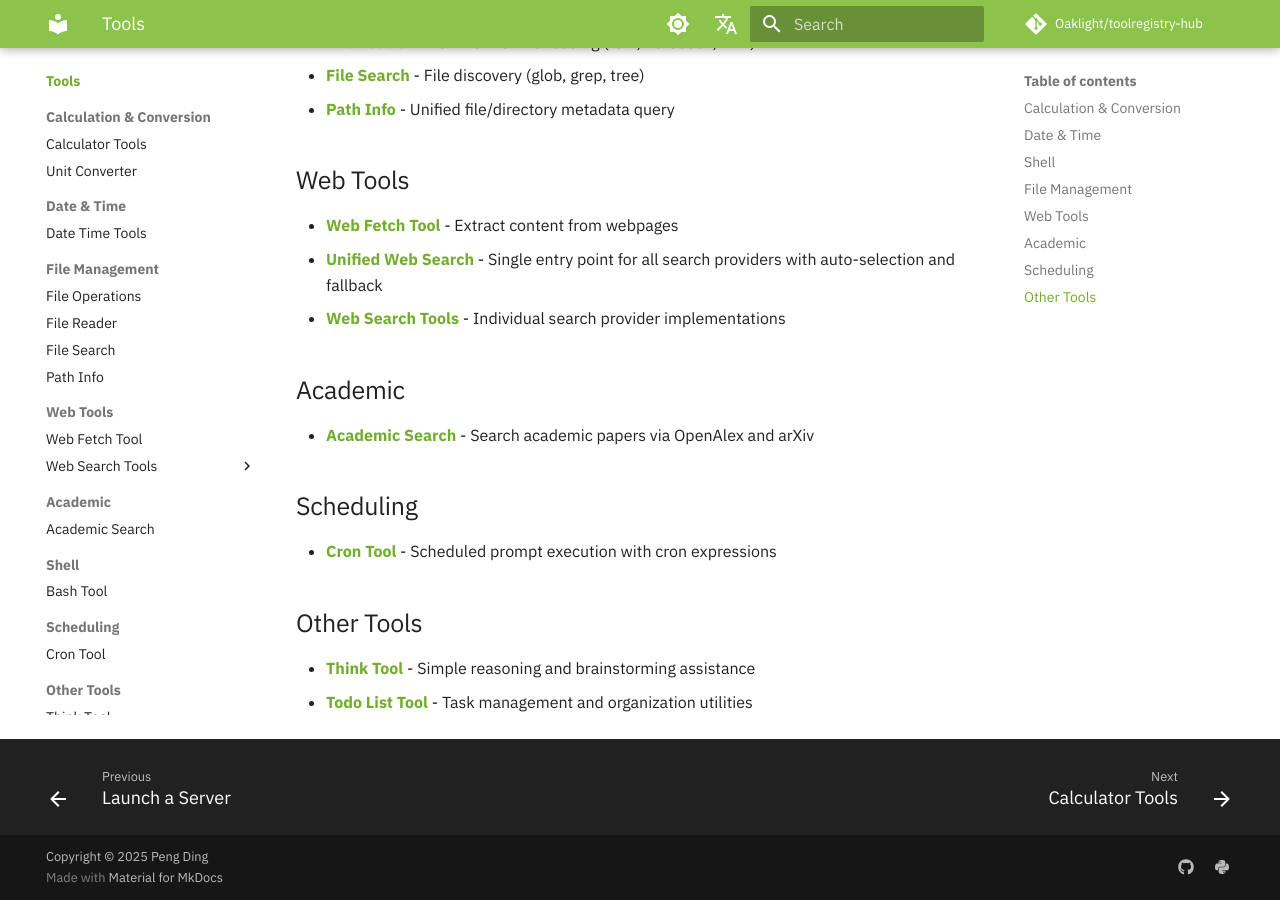
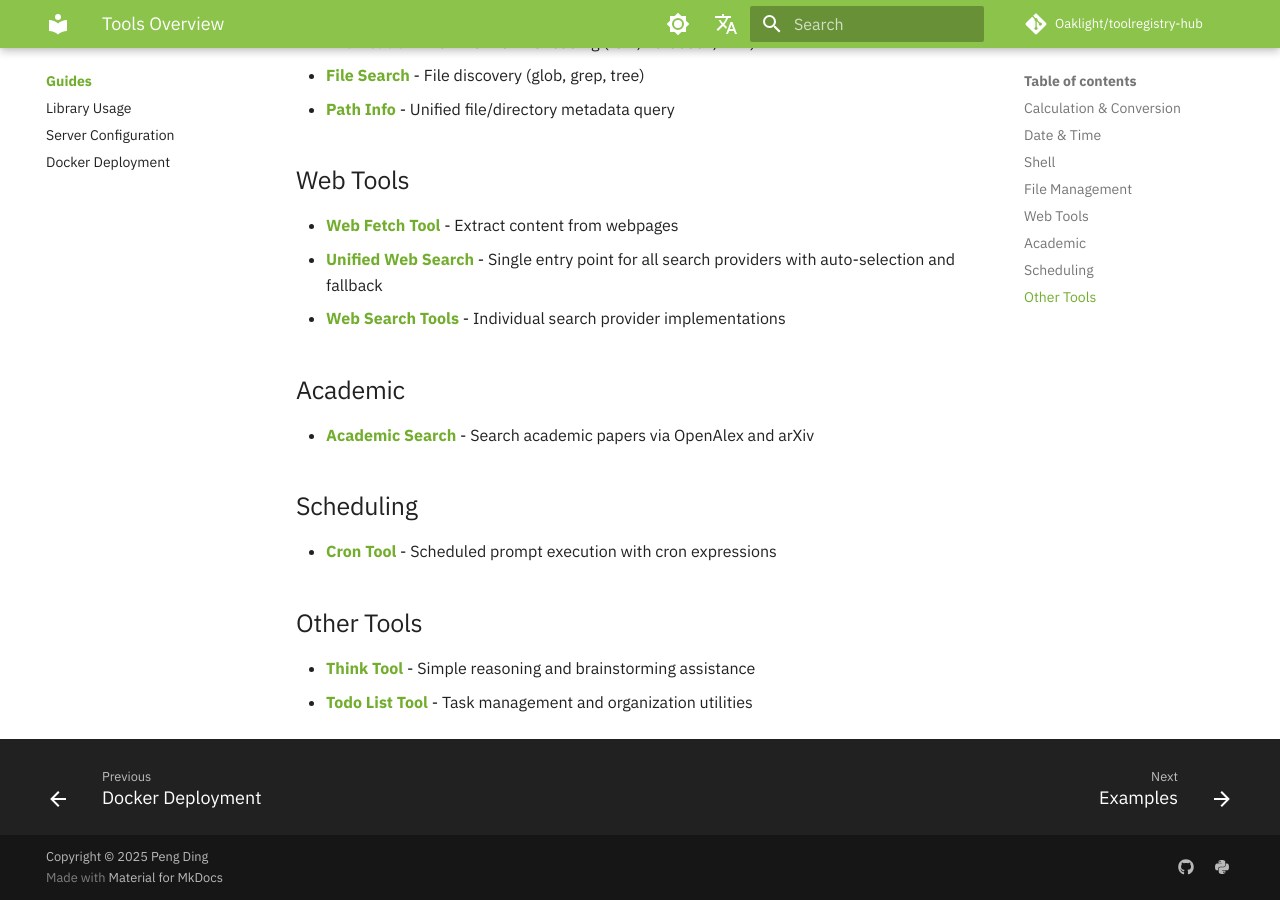
Before and after one commit to Oaklight/toolregistry-hub, an MkDocs documentation site: the page built from docs/tools/index.md, in a window 1280 px wide and 900 px high, scrolled down 708 px. Built offline with MkDocs 1.6.1 and Material for MkDocs 9.7.7, drawn with Linux system fonts in a browser that asks for light colours; some web fonts are replaced; comment, search, counter and statistics services are not loaded; some of the changed lines change nothing that is shown.

Commit message:
docs: align the English nav with the 7-tab structure

````diff
--- /dev/null
+++ b/docs/examples/index.md
@@ -0,0 +1,201 @@
+---
+title: Examples
+summary: Practical code examples — from basic usage to server deployment and custom tools
+description: Get familiar with ToolRegistry Hub through runnable snippets.
+keywords: examples, code, python, server, docker, custom tool
+author: Oaklight
+---
+
+# Examples
+
+Complete, copy-pasteable examples for common use cases.
+
+---
+
+## Basic Library Usage
+
+### Calculator
+
+```python
+from toolregistry_hub import Calculator
+
+Calculator.evaluate("sqrt(144) + 2**3")          # 20.0
+Calculator.evaluate("log(100, 10) + sin(pi/2)")  # 3.0
+Calculator.list_allowed_fns()                     # list every supported function
+Calculator.help("log")                            # help for one function
+```
+
+### Date & Time
+
+```python
+from toolregistry_hub import DateTime
+
+DateTime.now()                                                   # current time (UTC)
+DateTime.now("Asia/Shanghai")                                    # current time in Shanghai
+DateTime.convert_timezone("14:30", "America/Chicago", "Asia/Tokyo")  # timezone conversion
+```
+
+### File Operations
+
+```python
+from toolregistry_hub import FileOps, FileReader, FileSearch, PathInfo
+
+# Search
+FileSearch.grep(r"TODO", path="src/")
+FileSearch.tree("src/", max_depth=2)
+py_files = FileSearch.glob("**/*.py", path="src/")
+
+# Read
+content = FileReader.read("config.py", limit=20)
+
+# Edit (safe string replacement)
+diff = FileOps.edit("config.py",
+                    old_string="DEBUG = True",
+                    new_string="DEBUG = False")
+print(diff)
+
+# Metadata
+info = PathInfo.info("/path/to/file")
+```
+
+---
+
+## Web Search (multiple engines)
+
+```python
+from toolregistry_hub import Fetch
+from toolregistry_hub.websearch import WebSearch
+
+# Fetch a page
+Fetch().fetch_content("https://example.com")
+
+# Unified search — picks whichever engine is configured
+ws = WebSearch()
+results = ws.search("Python 3.12 new features", max_results=3)
+for r in results:
+    print(f"{r.title}: {r.url}")
+```
+
+!!! tip "Choosing an engine"
+    ```python
+    from toolregistry_hub.websearch import BraveSearch, TavilySearch
+
+    brave = BraveSearch()          # needs BRAVE_API_KEY
+    tavily = TavilySearch()        # needs TAVILY_API_KEY
+
+    results = brave.search("MCP protocol", max_results=5)
+    ```
+
+    The environment variable each engine needs is listed in the
+    [environment reference](../reference/environment.md).
+
+---
+
+## Server Deployment
+
+### OpenAPI mode
+
+```bash
+pip install toolregistry-hub[server]
+
+# Start — every tool is loaded by default
+toolregistry-hub openapi --port 8000
+# → Swagger UI: http://localhost:8000/docs
+```
+
+```python
+# Client call
+import requests
+
+resp = requests.post("http://localhost:8000/call/Calculator/evaluate",
+                     json={"expression": "2**10"})
+print(resp.json())  # {"result": 1024}
+```
+
+### MCP mode
+
+```bash
+# stdio transport (for AI agents)
+toolregistry-hub mcp
+
+# SSE transport
+toolregistry-hub mcp --transport sse --port 8080
+```
+
+---
+
+## Docker Quick Start
+
+```bash
+docker run -d \
+  -p 8000:8000 \
+  -e API_BEARER_TOKEN=my-secret \
+  oaklight/toolregistry-hub:latest \
+  openapi --host 0.0.0.0
+```
+
+```bash
+# Verify
+curl -H "Authorization: Bearer my-secret" \
+     http://localhost:8000/call/Calculator/evaluate \
+     -d '{"expression": "1+1"}'
+```
+
+---
+
+## Registering Custom Tools
+
+Register your own tool classes through `tools.jsonc`:
+
+```jsonc
+// tools.jsonc
+{
+  "tools": [
+    {
+      "module": "my_tools.weather",
+      "class": "WeatherTool"
+    }
+  ]
+}
+```
+
+```python
+# my_tools/weather.py
+class WeatherTool:
+    @staticmethod
+    def get_weather(city: str) -> str:
+        """Get the weather for a city"""
+        return f"{city}: sunny, 25°C"
+```
+
+```bash
+toolregistry-hub openapi --tools-config tools.jsonc --port 8000
+# WeatherTool is now available through the API
+```
+
+---
+
+## Using the Hub in an AI Agent
+
+Combine the [ToolRegistry](https://toolregistry.readthedocs.io/) core library with the hub tools:
+
+```python
+from toolregistry import ToolRegistry
+from toolregistry_hub import Calculator, DateTime
+
+registry = ToolRegistry()
+registry.register_from_class(Calculator)
+registry.register_from_class(DateTime)
+
+# Export in OpenAI function-calling format
+tools_schema = registry.get_tools_json()
+```
+
+---
+
+## More
+
+- [Quick Start](../get-started/quickstart.md) — running in 60 seconds
+- [Library Usage](../guides/library.md) — the complete library-mode guide
+- [Server Configuration](../guides/server.md) — auth, config files, custom tools
+- [Docker Deployment](../guides/docker.md) — production deployment
--- a/mkdocs.yml
+++ b/mkdocs.yml
@@ -78,8 +78,18 @@
           - get-started/installation.md
           - get-started/quickstart.md
           - get-started/server.md
-        Tools:
+        Guides:
+          - guides/library.md
+          - guides/server.md
+          - guides/docker.md
           - tools/index.md
+        Examples:
+          - examples/index.md
+        Reference:
+          - reference/cli.md
+          - reference/endpoints.md
+          - reference/environment.md
+          - reference/helper_functions.md
           - tools/calculator.md
           - tools/unit_converter.md
           - tools/datetime.md
@@ -96,22 +106,16 @@
           - tools/websearch/serper.md
           - tools/websearch/tavily.md
           - tools/websearch/searxng.md
+          - tools/websearch/reddit.md
+          - tools/websearch/github.md
           - tools/academic_search.md
           - tools/bash_tool.md
           - tools/cron_tool.md
           - tools/think_tool.md
           - tools/todo_list.md
-        Guides:
-          - guides/library.md
-          - guides/server.md
-          - guides/docker.md
-        Reference:
-          - reference/cli.md
-          - reference/endpoints.md
-          - reference/environment.md
-          - reference/helper_functions.md
           - tools/websearch/base_search.md
           - tools/websearch/search_result.md
+          - tools/websearch/bing.md
         Ecosystem:
           - ecosystem.md
           - https://toolregistry.readthedocs.io/
@@ -172,51 +176,53 @@
       - Installation: get-started/installation.md
       - Quick Start: get-started/quickstart.md
       - Launch a Server: get-started/server.md
-  - Tools:
-      - tools/index.md
-      - Calculation & Conversion:
-          - Calculator Tools: tools/calculator.md
-          - Unit Converter: tools/unit_converter.md
-      - Date & Time:
-          - Date Time Tools: tools/datetime.md
-      - File Management:
-          - File Operations: tools/file_ops.md
-          - File Reader: tools/file_reader.md
-          - File Search: tools/file_search.md
-          - Path Info: tools/path_info.md
-      - Web Tools:
-          - Web Fetch Tool: tools/websearch/web_fetch_tool.md
-          - Web Search Tools:
-              - tools/websearch/index.md
-              - Unified Web Search: tools/websearch/websearch_unified.md
-              - Brave Search: tools/websearch/brave.md
-              - BrightData Search: tools/websearch/brightdata.md
-              - Scrapeless Search: tools/websearch/scrapeless.md
-              - Serper Search: tools/websearch/serper.md
-              - Tavily Search: tools/websearch/tavily.md
-              - SearXNG Search: tools/websearch/searxng.md
-              - Reddit Search: tools/websearch/reddit.md
-              - GitHub Search: tools/websearch/github.md
-      - Academic:
-          - Academic Search: tools/academic_search.md
-      - Shell:
-          - Bash Tool: tools/bash_tool.md
-      - Scheduling:
-          - Cron Tool: tools/cron_tool.md
-      - Other Tools:
-          - Think Tool: tools/think_tool.md
-          - Todo List Tool: tools/todo_list.md
   - Guides:
       - Library Usage: guides/library.md
       - Server Configuration: guides/server.md
       - Docker Deployment: guides/docker.md
+      - Tools Overview: tools/index.md
+  - Examples:
+      - examples/index.md
   - Reference:
       - CLI: reference/cli.md
       - API Endpoints: reference/endpoints.md
       - Environment Variables: reference/environment.md
       - Helper Functions: reference/helper_functions.md
-      - Web Search Base Class: tools/websearch/base_search.md
-      - Search Result Types: tools/websearch/search_result.md
+      - Tool API:
+          - Calculation & Conversion:
+              - Calculator Tools: tools/calculator.md
+              - Unit Converter: tools/unit_converter.md
+          - Date & Time:
+              - Date Time Tools: tools/datetime.md
+          - File Management:
+              - File Operations: tools/file_ops.md
+              - File Reader: tools/file_reader.md
+              - File Search: tools/file_search.md
+              - Path Info: tools/path_info.md
+          - Web Tools:
+              - Web Fetch Tool: tools/websearch/web_fetch_tool.md
+              - Web Search Tools:
+                  - tools/websearch/index.md
+                  - Unified Web Search: tools/websearch/websearch_unified.md
+                  - Brave Search: tools/websearch/brave.md
+                  - BrightData Search: tools/websearch/brightdata.md
+                  - Scrapeless Search: tools/websearch/scrapeless.md
+                  - Serper Search: tools/websearch/serper.md
+                  - Tavily Search: tools/websearch/tavily.md
+                  - SearXNG Search: tools/websearch/searxng.md
+                  - Reddit Search: tools/websearch/reddit.md
+                  - GitHub Search: tools/websearch/github.md
+          - Academic:
+              - Academic Search: tools/academic_search.md
+          - Shell:
+              - Bash Tool: tools/bash_tool.md
+          - Scheduling:
+              - Cron Tool: tools/cron_tool.md
+          - Other Tools:
+              - Think Tool: tools/think_tool.md
+              - Todo List Tool: tools/todo_list.md
+          - Web Search Base Class: tools/websearch/base_search.md
+          - Search Result Types: tools/websearch/search_result.md
       - Deprecated:
           - Bing Search: tools/websearch/bing.md
   - Ecosystem:
````
